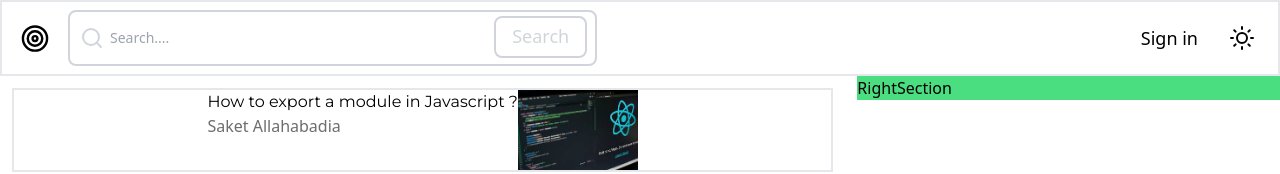
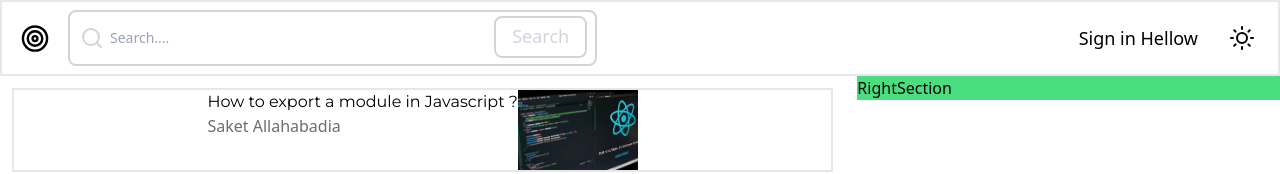
Before and after one commit to ashwin-maurya/BlogLink, a React (Vite) app in the folder client/: page / in a window 1280 px wide. Shown: the top 174 px of the page. Built offline with nearby package versions, Linux system fonts and the light colour scheme; a web font is replaced by a local one.

Commit message:
hello addded

```diff
--- a/client/src/components/common/Navbar.jsx
+++ b/client/src/components/common/Navbar.jsx
@@ -24,7 +24,7 @@ const Nav = () => {
         </div>
         <div className="flex items-center w-auto">
           <div className="flex gap-2 text-lg leading-normal font-medium max-md:hidden px-4 hover:text-blue-600">
-            <a href="/">Sign in</a>
+            <a href="/">Sign in Hellow</a>
           </div>
           <div className="flex gap-2 px-4 text-lg leading-normal font-medium ">
             <button onClick={toggleDarkMode}>
```
